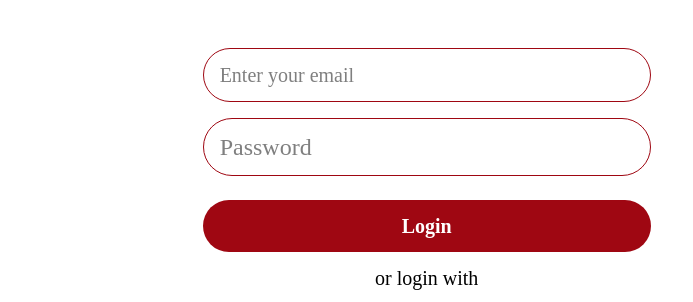
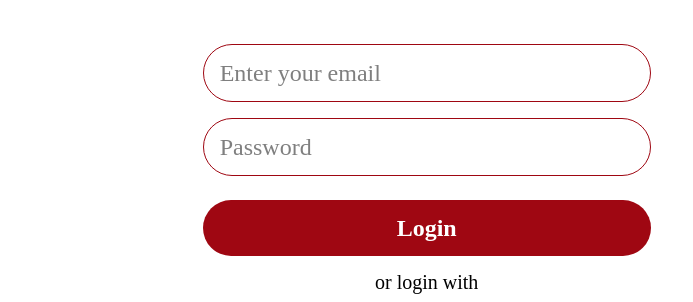
Before and after one commit to M-Ni-M/finalixima, a React (Vite) app: page /login in a window 1280 px wide. Shown: the part 258-560 px from the top of the page, without its empty margins (0-693 px from the left). Built offline with nearby package versions, Linux system fonts and the light colour scheme; a web font is replaced by a local one.

Commit message:
success toast

```diff
--- a/src/Auth/LoginPage.jsx
+++ b/src/Auth/LoginPage.jsx
@@ -58,13 +58,21 @@ const LoginPage = () => {
       }
 
       localStorage.setItem("authToken", response.data.token);
-      navigate("/product", { replace: true });
+
+      console.log("Before displaying success toast");
 
       toast.success("Login successful!", {
         position: "top-center",
         autoClose: 3000,
         theme: "colored",
       });
+
+      console.log("Success toast displayed");
+
+      // Adding delay to ensure the toast is displayed
+      setTimeout(() => {
+        navigate("/product", { replace: true });
+      }, 500);
     } catch (error) {
       if (import.meta.env.DEV) {
         console.error("Login failed:", error.response?.data || error.message);
@@ -72,14 +80,12 @@ const LoginPage = () => {
 
       let finalMessage = "An unexpected error occurred";
 
-      // Check for specific status codes
       if (error.response) {
         if (error.response.status === 404) {
           finalMessage = "Email is incorrect";
         } else if (error.response.status === 401) {
           finalMessage = "Password is incorrect";
         } else {
-          // Fallback to backend message if available
           const backendMessage = error.response?.data?.message;
 
           if (typeof backendMessage === "string") {
@@ -109,7 +115,6 @@ const LoginPage = () => {
     <>
       <ToastContainer />
       <section className="h-screen w-full flex flex-col md:flex-row relative">
-        {/* Back Button */}
         <button
           type="button"
           onClick={() => window.history.back()}
@@ -118,7 +123,6 @@ const LoginPage = () => {
           ← Go Back
         </button>
 
-        {/* Left Section - Login Form */}
         <div className="flex flex-col justify-center items-center w-full mt-20 md:w-2/3 bg-white p-4 md:p-8 lg:p-16">
           <h1 className="font-[MuseoModerno] text-4xl sm:text-5xl md:text-6xl lg:text-7xl font-bold text-center whitespace-nowrap">
             Welcome back
@@ -133,7 +137,7 @@ const LoginPage = () => {
               value={formData.email}
               onChange={handleChange}
               placeholder="Enter your email"
-              className="w-full max-w-md pl-4 py-3 md:py-4 lg:py-3 bg-white mt-4 rounded-full text-black border border-red-800 text-lg md:text-xl lg:text-xl outline-none focus:ring-0"
+              className="w-full max-w-md pl-4 py-3 md:py-4 lg:py-3 bg-white mt-4 rounded-full text-black border border-red-800 text-lg md:text-xl lg:text-2xl outline-none focus:ring-0"
               required
             />
 
@@ -150,7 +154,7 @@ const LoginPage = () => {
             <button
               type="submit"
               disabled={loading}
-              className="w-full max-w-md px-5 py-3 md:py-4 lg:py-3 bg-red-800 mt-6 rounded-full text-white hover:bg-red-600 text-lg md:text-xl lg:text-xl font-bold cursor-pointer disabled:opacity-50"
+              className="w-full max-w-md px-5 py-3 md:py-4 lg:py-3 bg-red-800 mt-6 rounded-full text-white hover:bg-red-600 text-lg md:text-xl lg:text-2xl font-bold cursor-pointer disabled:opacity-50"
             >
               {loading ? "Logging in..." : "Login"}
             </button>
@@ -180,7 +184,6 @@ const LoginPage = () => {
           </form>
         </div>
 
-        {/* Right Section - Video Background */}
         <div className="w-full md:w-1/3 h-64 md:h-auto">
           <video
             src={vid}
```
